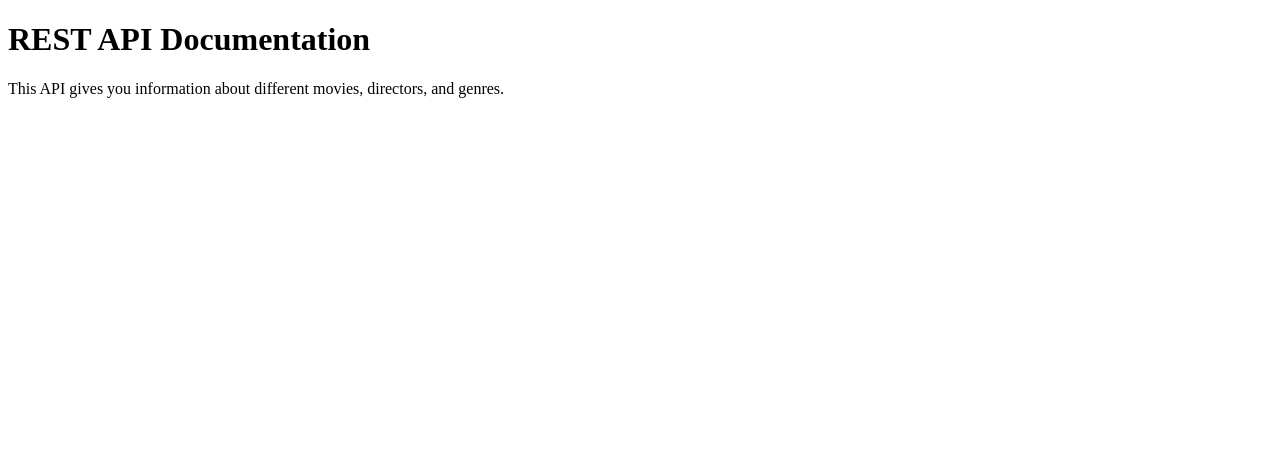
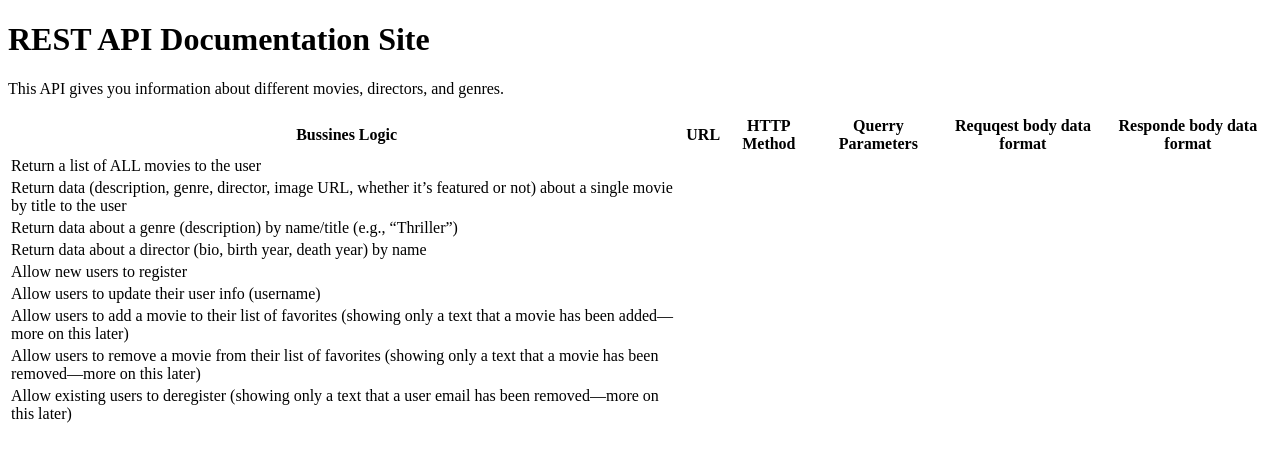
Before and after one commit to Fonchosama/movie_api, a plain HTML site: page public/Documentation.html in a window 1280 px wide. Drawn offline with Linux system fonts and the light colour scheme.

Commit message:
documentation table
the beggining of the task

```diff
--- a/public/Documentation.html
+++ b/public/Documentation.html
@@ -6,9 +6,51 @@
     <title>API Documentation</title>
 </head>
 <body>
-    <h1>REST API Documentation</h1>
+    <h1>REST API Documentation Site</h1>
 
     <p>This API gives you information about different movies, directors, and genres.</p>
 
+    <table>
+        <thead>
+            <tr>
+                <th>Bussines Logic</th>
+                <th>URL</th>
+                <th>HTTP Method</th>
+                <th>Querry Parameters</th>
+                <th>Requqest body data format</th>
+                <th>Responde body data format</th>
+            </tr>
+        </thead>
+        <tbody>
+            <tr>
+                <td>Return a list of ALL movies to the user</td>
+            </tr>
+
+            <tr>
+                <td>Return data (description, genre, director, image URL, whether it’s featured or not) about a single movie by title to the user</td>
+            </tr>
+            <tr>
+                <td>Return data about a genre (description) by name/title (e.g., “Thriller”)</td>
+            </tr>
+            <tr>
+                <td>Return data about a director (bio, birth year, death year) by name</td>
+            </tr>
+            <tr>
+                <td>Allow new users to register</td>
+            </tr>
+            <tr>
+                <td>Allow users to update their user info (username)</td>
+            </tr>
+            <tr>
+                <td>Allow users to add a movie to their list of favorites (showing only a text that a movie has been added—more on this later)</td>
+            </tr>
+            <tr>
+                <td>Allow users to remove a movie from their list of favorites (showing only a text that a movie has been removed—more on this later)</td>
+            </tr>
+            <tr>
+                <td>Allow existing users to deregister (showing only a text that a user email has been removed—more on this later)</td>
+            </tr>
+        </tbody>
+    </table>
 </body>
 </html>
```
